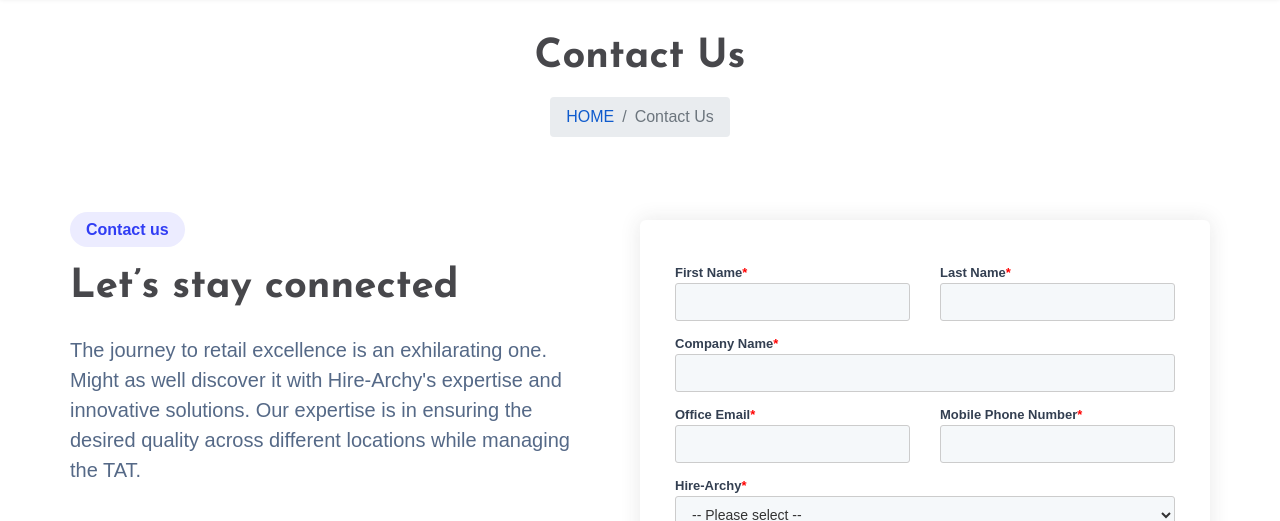
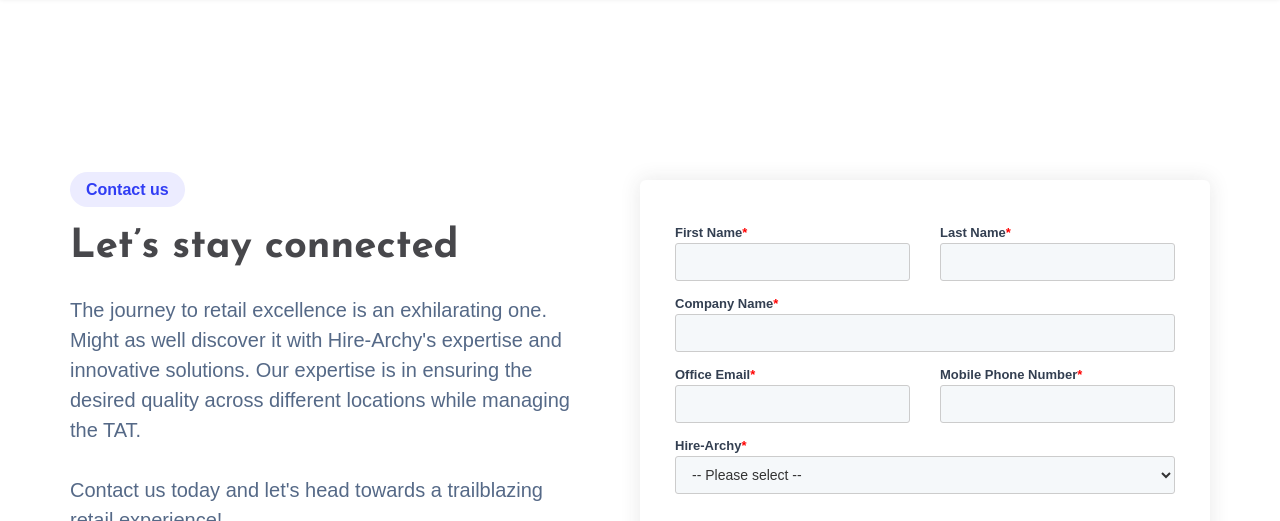
Before and after one commit to Nautyy/Hire-Archy-Solutions-f, a website with bundled scripts: page src/contact.html in a window 1280 px wide. Shown: the part 63-584 px from the top of the page. Built offline with nearby package versions, Linux system fonts and the light colour scheme; a web font is replaced by a local one.

Commit message:
Update contact.html

```diff
--- a/src/contact.html
+++ b/src/contact.html
@@ -131,27 +131,7 @@
             </div>
         </div>
     </header>
-
-    <section class="hero_area_2">
-        <div class="container">
-            <div class="row align-items-center">
-                <div class="col-md-12">
-                    <div
-                        class="page_title justify-content-center align-items-center align-items-md-start align-items-lg-center d-flex flex-column">
-                        <h1 style="margin: 1rem;">Contact Us</h1>
-                        <nav aria-label="breadcrumb">
-                            <ol class="breadcrumb">
-                                <li class="breadcrumb-item"><a href="index.html" target="_blank">HOME</a></li>
-                                <li class="breadcrumb-item active" aria-current="page">Contact Us</li>
-                            </ol>
-                        </nav>
-
-                    </div>
-                </div>
-            </div>
-        </div>
-    </section>
-    <section class="section-contact-banner" style="margin-top: -6rem;">
+    <section class="section-contact-banner">
         <div class="container">
             <div class="services-banner-flex">
                 <div class="service-hero-content">
@@ -217,7 +197,7 @@
                                 <div class="form-group">
                                     <label for="email" class="form-label">Office Email<span
                                             style="color: red; font-weight: bold;">*</span></label>
-                                    <input type="email" class="form-input w-input" maxlength="256" name="officeEmail"
+                                    <input type="text" class="form-input w-input" maxlength="256" name="officeEmail"
                                         data-name="Office Email" id="officeEmail" required="" />
                                 </div>
                                 <div class="form-group">
@@ -372,6 +352,7 @@
         $(document).ready(function () {
             // make an array of invalid domains
             const invalidDomains = [''];
+
             // get the submit button
             const submitBtn = $('.form-button');
             // on submit button click
```
